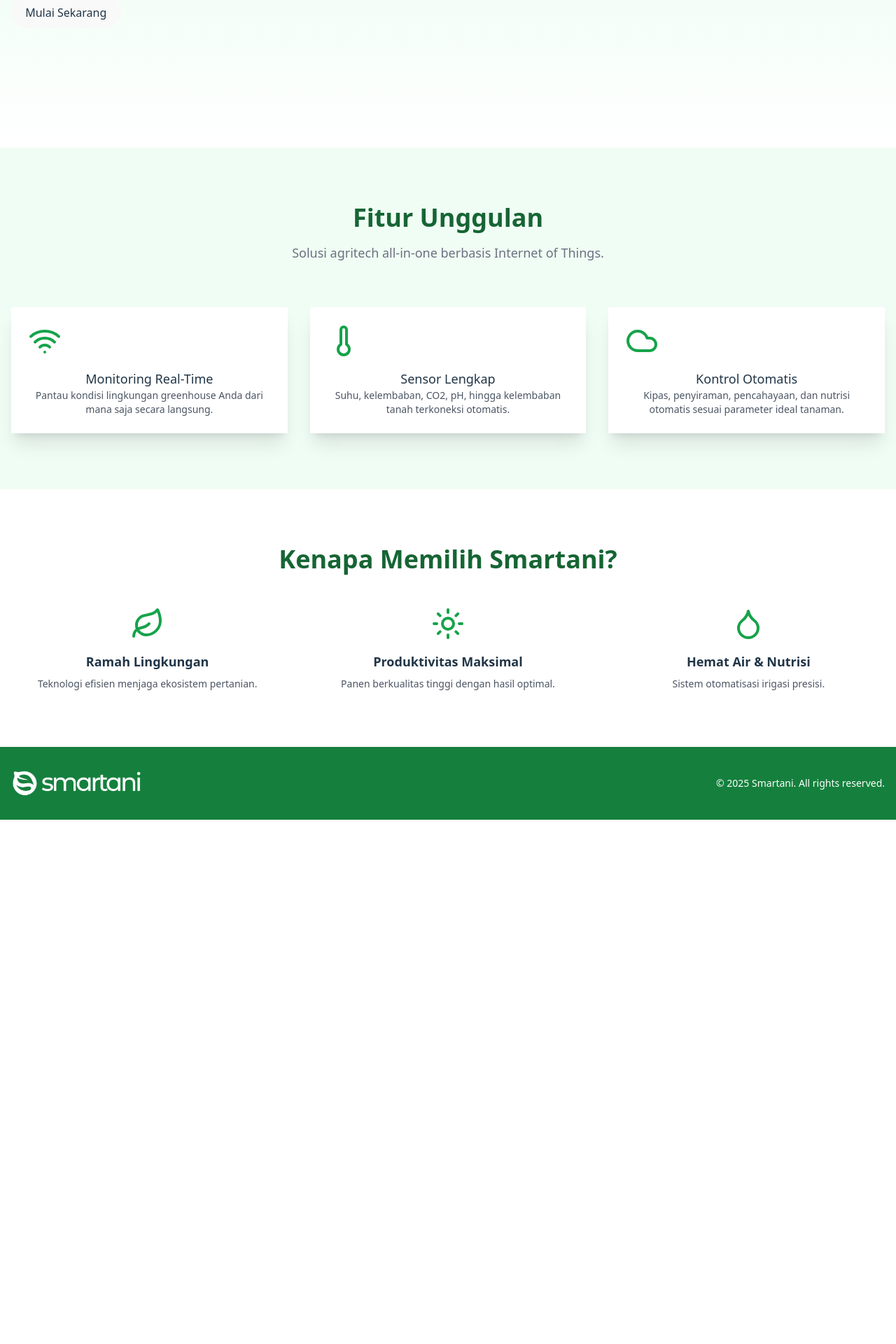
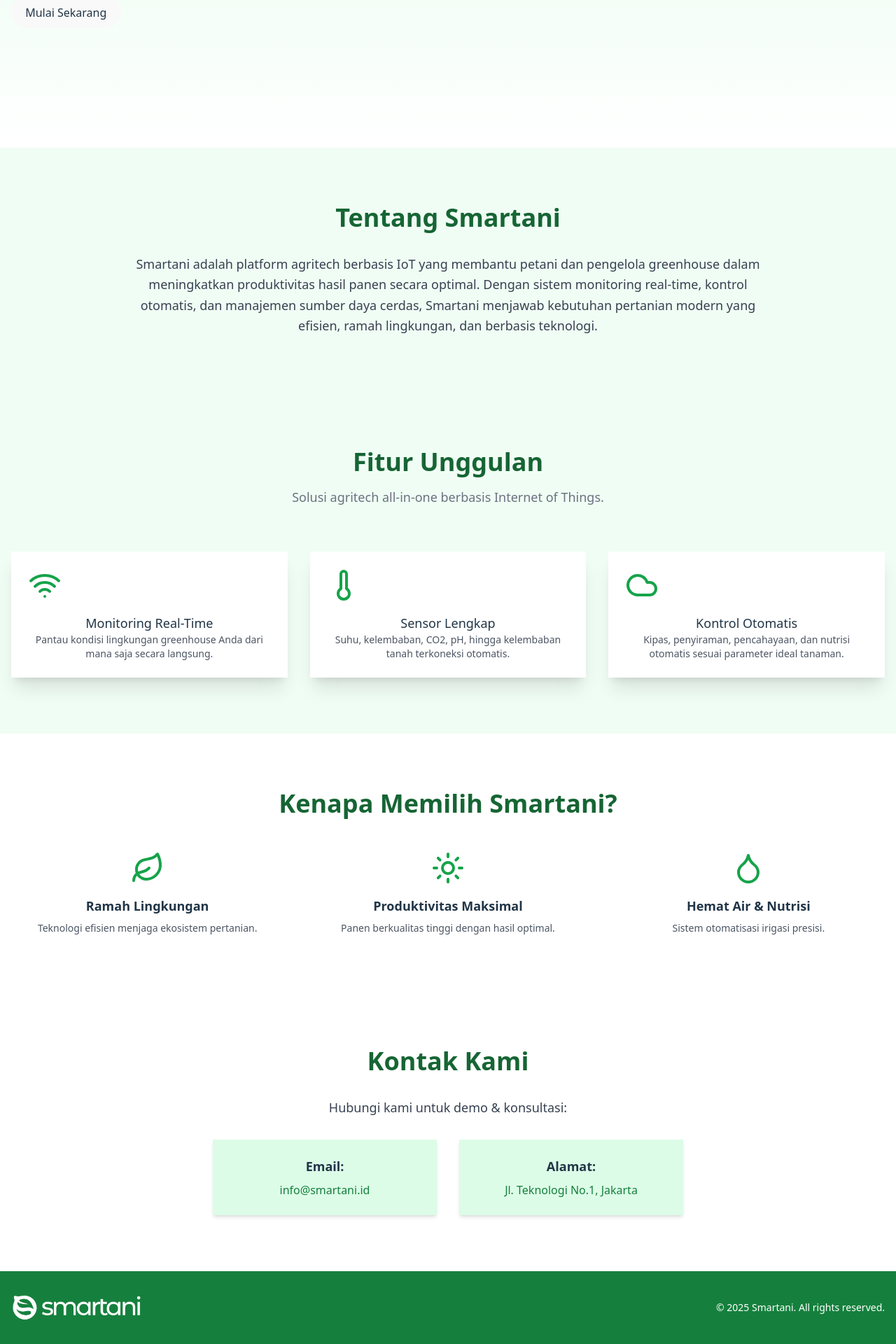
Before and after one commit to DestianArdanAlfatanu/Smartani, a React (Vite) app: page / in a window 1280 px wide. Shown: the part 474-2394 px from the top of the page at 70% size. Before the commit the page ends 1645 px from the top, so only its background shows below. Built offline with nearby package versions, Linux system fonts and the light colour scheme.

Commit message:
Landing Page

```diff
--- a/src/App.jsx
+++ b/src/App.jsx
@@ -62,6 +62,17 @@ export default function HomePage() {
         </div>
       </div>
 
+      {/* About */}
+      <div id="about" className="py-20 bg-green-50">
+        <div className="container mx-auto text-center px-4">
+          <h2 className="text-3xl md:text-4xl font-bold text-green-800 mb-8">Tentang Smartani</h2>
+          <p className="text-lg text-gray-700 max-w-4xl mx-auto leading-relaxed">
+            Smartani adalah platform agritech berbasis IoT yang membantu petani dan pengelola greenhouse dalam meningkatkan produktivitas hasil panen secara optimal. Dengan sistem monitoring real-time, kontrol otomatis, dan manajemen sumber daya cerdas, Smartani menjawab kebutuhan pertanian modern yang efisien, ramah lingkungan, dan berbasis teknologi.
+          </p>
+        </div>
+      </div>
+
+
       {/* Features */}
       <div id="features" className="py-20 bg-green-50">
         <div className="text-center mb-16 px-4">
@@ -117,6 +128,24 @@ export default function HomePage() {
         </div>
       </div>
 
+      {/* Contact */}
+      <div id="contact" className="py-20 bg-white">
+        <div className="container mx-auto text-center px-4">
+          <h2 className="text-3xl md:text-4xl font-bold text-green-800 mb-8">Kontak Kami</h2>
+          <p className="text-lg text-gray-700 mb-8">Hubungi kami untuk demo & konsultasi:</p>
+          <div className="flex flex-col md:flex-row justify-center gap-8">
+            <div className="card bg-green-100 p-6 shadow-md w-full md:w-80">
+              <p className="font-semibold text-lg mb-2">Email:</p>
+              <p className="text-green-700 break-words text-base">info@smartani.id</p>
+            </div>
+            <div className="card bg-green-100 p-6 shadow-md w-full md:w-80">
+              <p className="font-semibold text-lg mb-2">Alamat:</p>
+              <p className="text-green-700 text-base">Jl. Teknologi No.1, Jakarta</p>
+            </div>
+          </div>
+        </div>
+      </div>
+
       {/* Footer */}
       <footer className="bg-green-700 text-white py-8">
         <div className="container mx-auto px-4 flex flex-col md:flex-row justify-between items-center">
```
